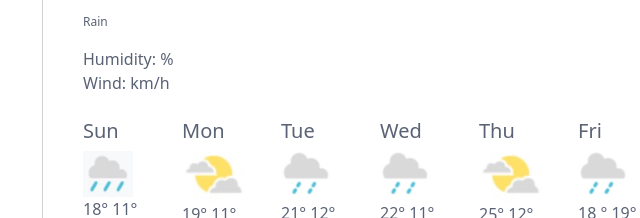
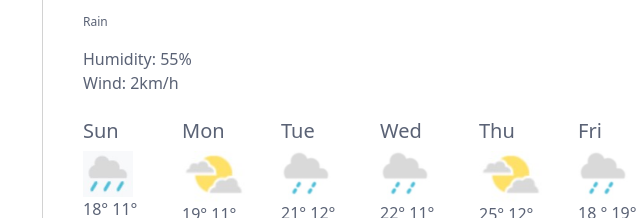
Before and after one commit to KateFilatushkina/SheCodesPlus, a website built with Parcel: page index.html in a window 1280 px wide. Shown: the part 213-431 px from the top of the page, 7-647 px from the left. Built offline with nearby package versions, Linux system fonts and the light colour scheme.

Commit message:
Added defaul wind and humidity

```diff
--- a/index.html
+++ b/index.html
@@ -55,8 +55,8 @@
             <a href="#" id="tempType" type="c">&deg;C<a/>
           </div>
           <div class="col-5">
-            Humidity: <span id="humidity"></span>% <br />
-            Wind: <span id="wind"></span>km/h
+            Humidity: <span id="humidity">55</span>% <br />
+            Wind: <span id="wind">2</span>km/h
           </div>
         </div>
         <br />
```
